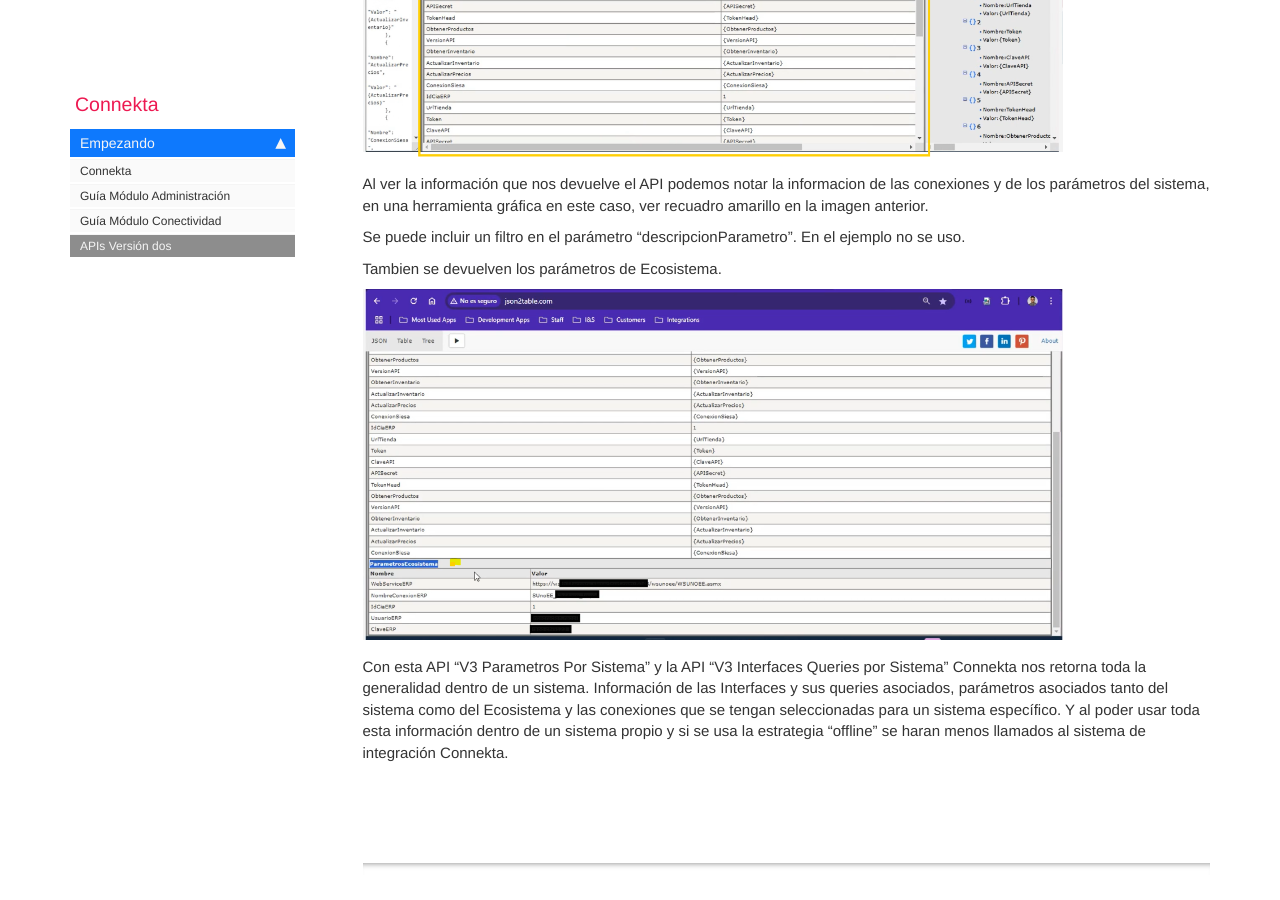
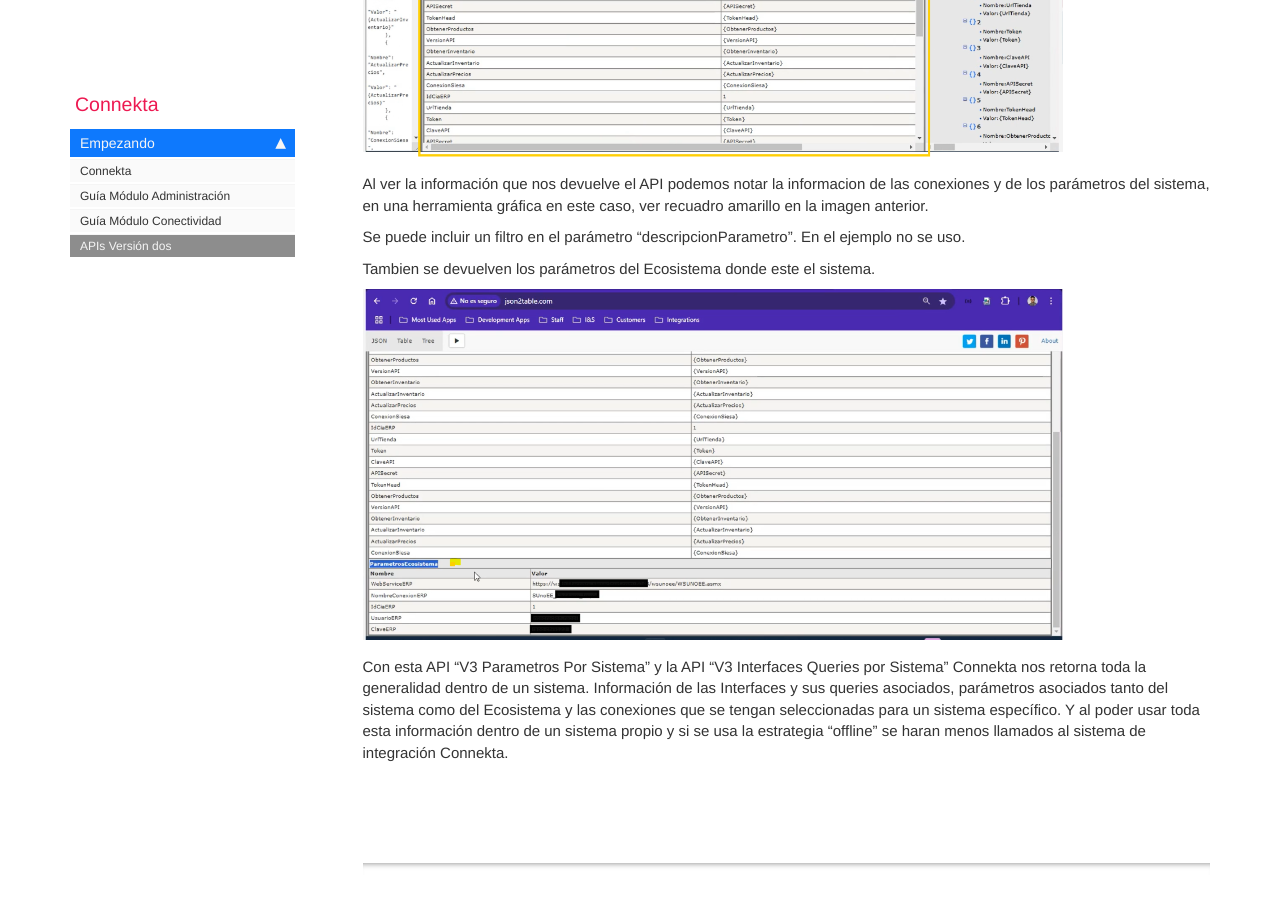
Before and after one commit to Interfaces-y-Soluciones-Interno/Documentacion, a Jekyll site: the page built from pages/sistema_integracion/si_apis_v2_guia.md, in a window 1280 px wide and 900 px high, scrolled down 28298 px. Built offline with Jekyll 4.4.1, drawn with Linux system fonts in a browser that asks for light colours; comment, search, counter and statistics services are not loaded.

Commit message:
Update si_apis_v2_guia.md

```diff
--- a/pages/sistema_integracion/si_apis_v2_guia.md
+++ b/pages/sistema_integracion/si_apis_v2_guia.md
@@ -629,7 +629,7 @@ Al ver la información que nos devuelve el API podemos notar la informacion de l
 
 Se puede incluir un filtro en el parámetro "descripcionParametro". En el ejemplo no se uso.
 
-Tambien se devuelven los parámetros de Ecosistema.
+Tambien se devuelven los parámetros del Ecosistema donde este el sistema.
 
 {% include inline_image.html
 file="API_V2_0044.png" alt="" %}
```
